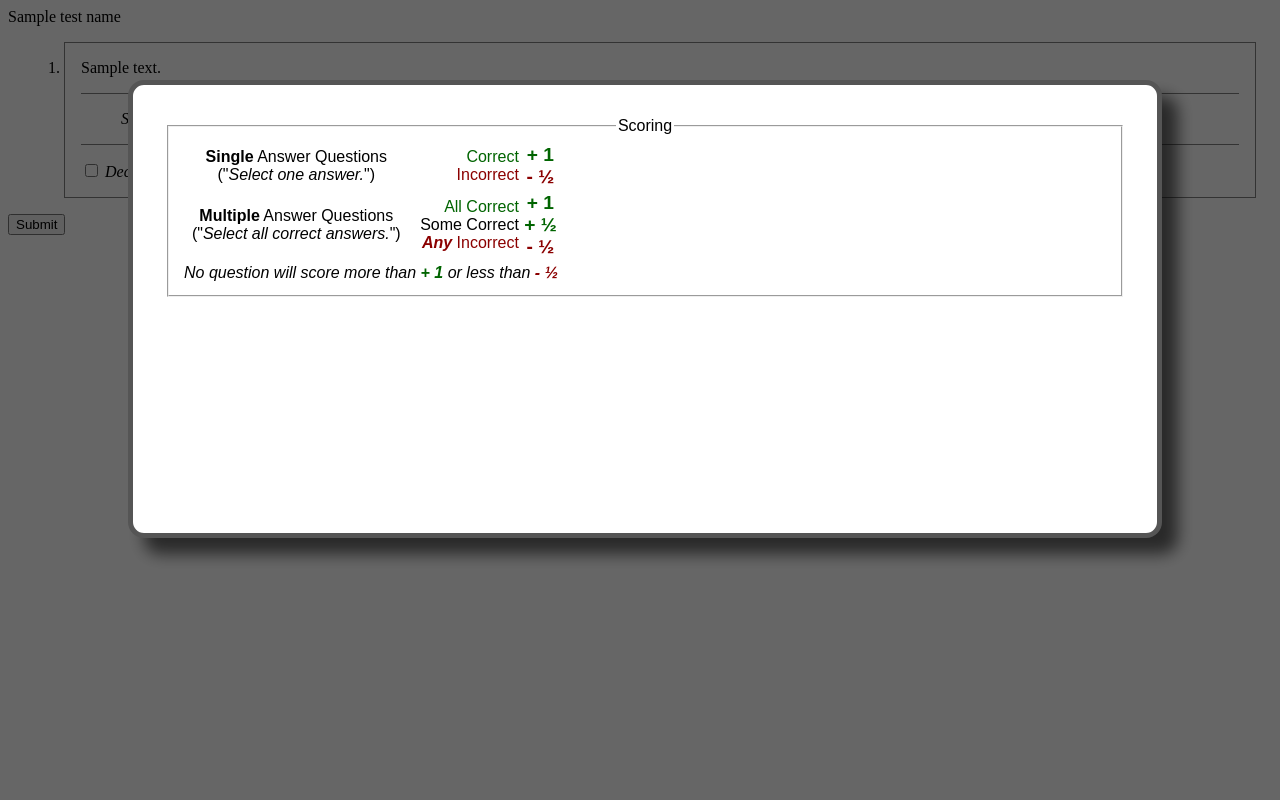
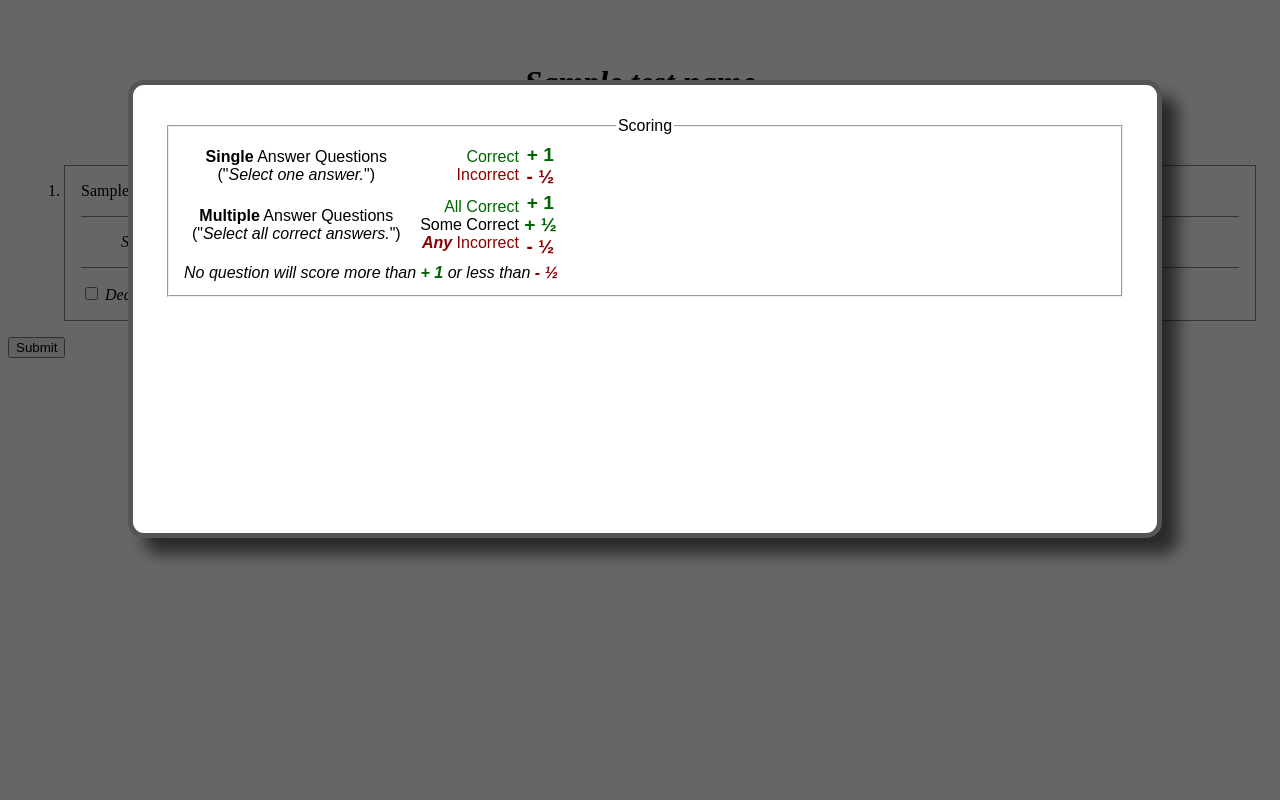
Before and after one commit to SystemsInMotion/Prog-Lang-Eval, a CodeIgniter app: template application/views/prog_lang_eval_view.php in a window 1280 px wide. Run offline with CodeIgniter, Linux system fonts and the light colour scheme; the template is opened without the code that fills it: most values are stand-ins (such as "Sample title", 1, 10 or a date in 2020); data that the repository does not hold is empty; some libraries are stand-ins or nearby versions.

Commit message:
Styling test name

```diff
--- a/assets/css/test.css
+++ b/assets/css/test.css
@@ -31,6 +31,10 @@ code {
 code strong,
 snippet strong {
 	color: black;
+}
+
+#questions {
+	z-index: -1;
 }
 
 #questions .answers {
@@ -113,6 +117,15 @@ snippet strong {
 	display: inline-table;
 }
 
+#name {
+	font-style: italic;
+	font-size: 2em;
+	font-weight: bold;
+	margin: 1em;
+	padding: 1em;
+	text-align: center;
+}
+
 #intro {
 	font-family: sans-serif;
 
```
